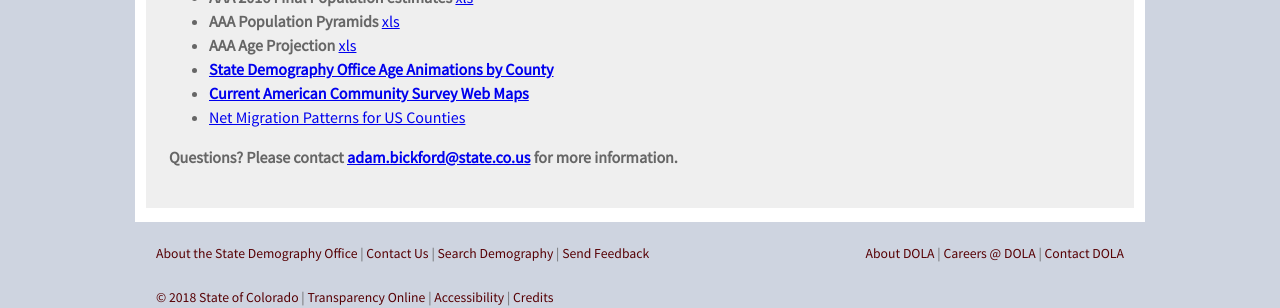
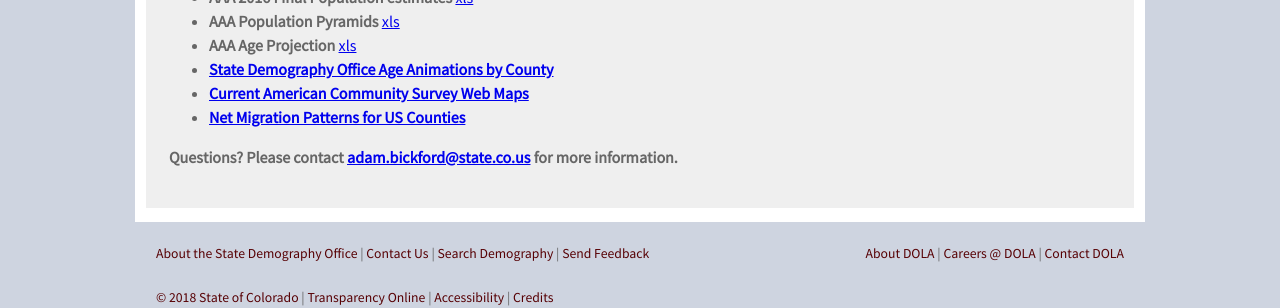
Before and after one commit to TBleess/Website_New, a Jekyll site: the page built from pages/9_Not_in_Menu/AAA-2018.md, in a window 1280 px wide. Shown: the part 547-855 px from the top of the page. Built offline with Jekyll 4.4.1, drawn with Linux system fonts in a browser that asks for light colours.

Commit message:
Update AAA-2018.md

```diff
--- a/pages/9_Not_in_Menu/AAA-2018.md
+++ b/pages/9_Not_in_Menu/AAA-2018.md
@@ -21,7 +21,7 @@ Last Update 10/1/2018
 * **AAA Age Projection** [xls](https://drive.google.com/uc?export=download&id=1a-T0n4OKG0PJ5g0t-Vkh0nbw2_0iBaSX)
 * **[State Demography Office Age Animations by County](https://demography.dola.colorado.gov/Age-Animation-Bars/)**
 * **[Current American Community Survey Web Maps](https://coloradodemography.github.io/CensusAPI_Map_2016/?lat=39&lng=-104.8&z=9&s=50&v=mhi&sn=jenks&cs=mh1&cl=7)**
-* [Net Migration Patterns for US Counties](https://netmigration.wisc.edu/)
+* **[Net Migration Patterns for US Counties](https://netmigration.wisc.edu/)**
 
 
 
```
